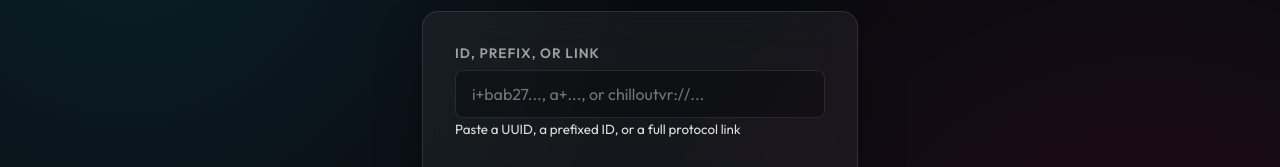
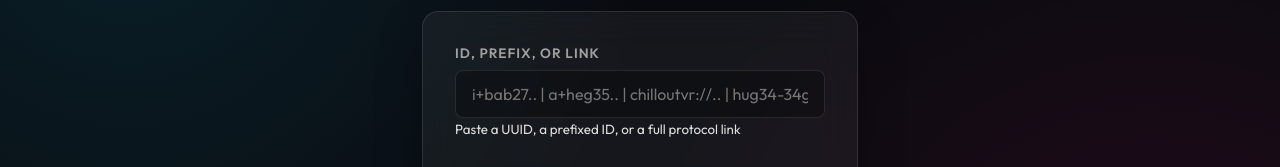
Before and after one commit to LensError/CVR-DeepLink-Generator, a plain HTML site: page index.html in a window 1280 px wide. Shown: the part 258-425 px from the top of the page. Drawn offline with Linux system fonts and the light colour scheme; no server answers.

Commit message:
Made inputPlaceholder more descriptive

```diff
--- a/i18n.js
+++ b/i18n.js
@@ -13,7 +13,7 @@ const TRANSLATIONS = {
         headerTitle: 'CVR DeepLink',
         // Input section
         inputLabel: 'ID, Prefix, or Link',
-        inputPlaceholder: 'i+bab27..., a+..., or chilloutvr://...',
+        inputPlaceholder: 'i+bab27.. | a+heg35.. | chilloutvr://.. | hug34-34git..',
         inputHint: 'Paste a UUID, a prefixed ID, or a full protocol link',
         // Entity selector
         entitySelectLabel: 'Select Entity Type',
@@ -57,7 +57,7 @@ const TRANSLATIONS = {
         pageTitle: 'CVR DeepLink-Generaattori',
         headerTitle: 'CVR DeepLink',
         inputLabel: 'Tunnus, etuliite tai linkki',
-        inputPlaceholder: 'i+bab27..., a+..., tai chilloutvr://...',
+        inputPlaceholder: 'i+bab27.. | a+heg35.. | chilloutvr://.. | hug34-34git..',
         inputHint: 'Liitä UUID, etuliitteellinen tunnus tai täydellinen protokollalinkki',
         entitySelectLabel: 'Valitse entiteettityyppi',
         entityWorld: 'Maailma',
@@ -92,7 +92,7 @@ const TRANSLATIONS = {
         pageTitle: 'CVR DeepLink-Generator',
         headerTitle: 'CVR DeepLink',
         inputLabel: 'ID, Präfix oder Link',
-        inputPlaceholder: 'i+bab27..., a+..., oder chilloutvr://...',
+        inputPlaceholder: 'i+bab27.. | a+heg35.. | chilloutvr://.. | hug34-34git..',
         inputHint: 'UUID, eine ID mit Präfix oder einen vollständigen Protokoll-Link einfügen',
         entitySelectLabel: 'Entitätstyp auswählen',
         entityWorld: 'Welt',
@@ -127,7 +127,7 @@ const TRANSLATIONS = {
         pageTitle: 'Генератор CVR DeepLink',
         headerTitle: 'CVR DeepLink',
         inputLabel: 'ID, префикс или ссылка',
-        inputPlaceholder: 'i+bab27..., a+..., или chilloutvr://...',
+        inputPlaceholder: 'i+bab27.. | a+heg35.. | chilloutvr://.. | hug34-34git..',
         inputHint: 'Вставьте UUID, ID с префиксом или полную ссылку протокола',
         entitySelectLabel: 'Выберите тип сущности',
         entityWorld: 'Мир',
@@ -162,7 +162,7 @@ const TRANSLATIONS = {
         pageTitle: 'CVR DeepLink-Generator',
         headerTitle: 'CVR DeepLink',
         inputLabel: 'ID, prefix eller länk',
-        inputPlaceholder: 'i+bab27..., a+..., eller chilloutvr://...',
+        inputPlaceholder: 'i+bab27.. | a+heg35.. | chilloutvr://.. | hug34-34git..',
         inputHint: 'Klistra in ett UUID, ett prefixat ID eller en fullständig protokolllänk',
         entitySelectLabel: 'Välj enhetstyp',
         entityWorld: 'Värld',
@@ -197,7 +197,7 @@ const TRANSLATIONS = {
         pageTitle: 'CVR DeepLink-Generator',
         headerTitle: 'CVR DeepLink',
         inputLabel: 'ID, prefiks eller lenke',
-        inputPlaceholder: 'i+bab27..., a+..., eller chilloutvr://...',
+        inputPlaceholder: 'i+bab27.. | a+heg35.. | chilloutvr://.. | hug34-34git..',
         inputHint: 'Lim inn en UUID, en ID med prefiks eller en fullstendig protokollenke',
         entitySelectLabel: 'Velg enhetstype',
         entityWorld: 'Verden',
@@ -232,7 +232,7 @@ const TRANSLATIONS = {
         pageTitle: 'CVR ディープリンク ジェネレーター',
         headerTitle: 'CVR DeepLink',
         inputLabel: 'IDまたはリンク',
-        inputPlaceholder: 'i+bab27..., a+..., または chilloutvr://...',
+        inputPlaceholder: 'i+bab27.. | a+heg35.. | chilloutvr://.. | hug34-34git..',
         inputHint: 'UUID、プレフィックス付きID、またはプロトコルリンクを貼り付けてください',
         entitySelectLabel: 'エンティティタイプを選択',
         entityWorld: 'ワールド',
@@ -267,7 +267,7 @@ const TRANSLATIONS = {
         pageTitle: 'CVR 深链接生成器',
         headerTitle: 'CVR DeepLink',
         inputLabel: 'ID、前缀或链接',
-        inputPlaceholder: 'i+bab27...、a+... 或 chilloutvr://...',
+        inputPlaceholder: 'i+bab27.. | a+heg35.. | chilloutvr://.. | hug34-34git..',
         inputHint: '粘贴 UUID、带前缀的 ID 或完整的协议链接',
         entitySelectLabel: '选择实体类型',
         entityWorld: '世界',
--- a/index.html
+++ b/index.html
@@ -51,7 +51,7 @@
                     <label for="smartInput" data-i18n="inputLabel">ID, Prefix, or Link</label>
                     <input type="text" id="smartInput"
                         data-i18n-placeholder="inputPlaceholder"
-                        placeholder="i+bab27..., a+..., or chilloutvr://..."
+                        placeholder="i+bab27.. | a+heg35.. | chilloutvr://.. | hug34-34git.."
                         autocomplete="off">
                     <small data-i18n="inputHint">Paste a UUID, a prefixed ID, or a full protocol link</small>
                 </div>
```
